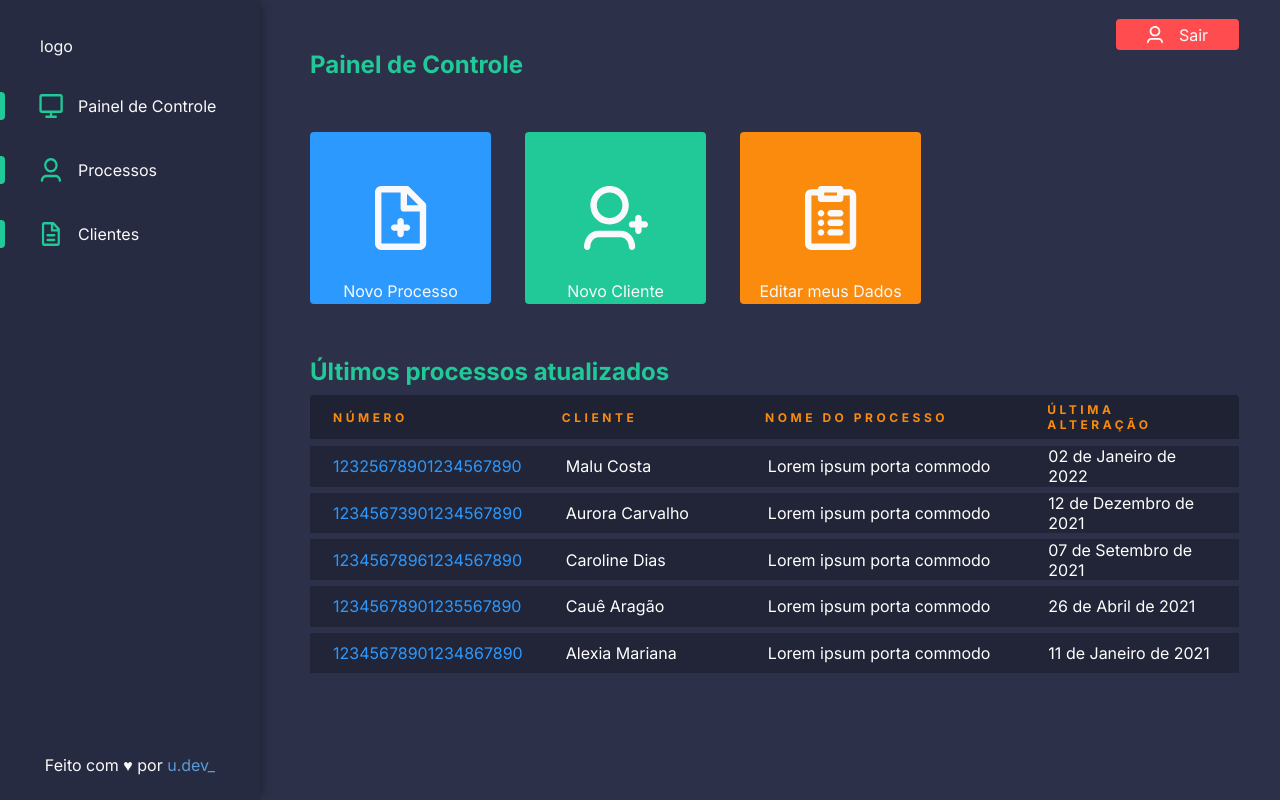
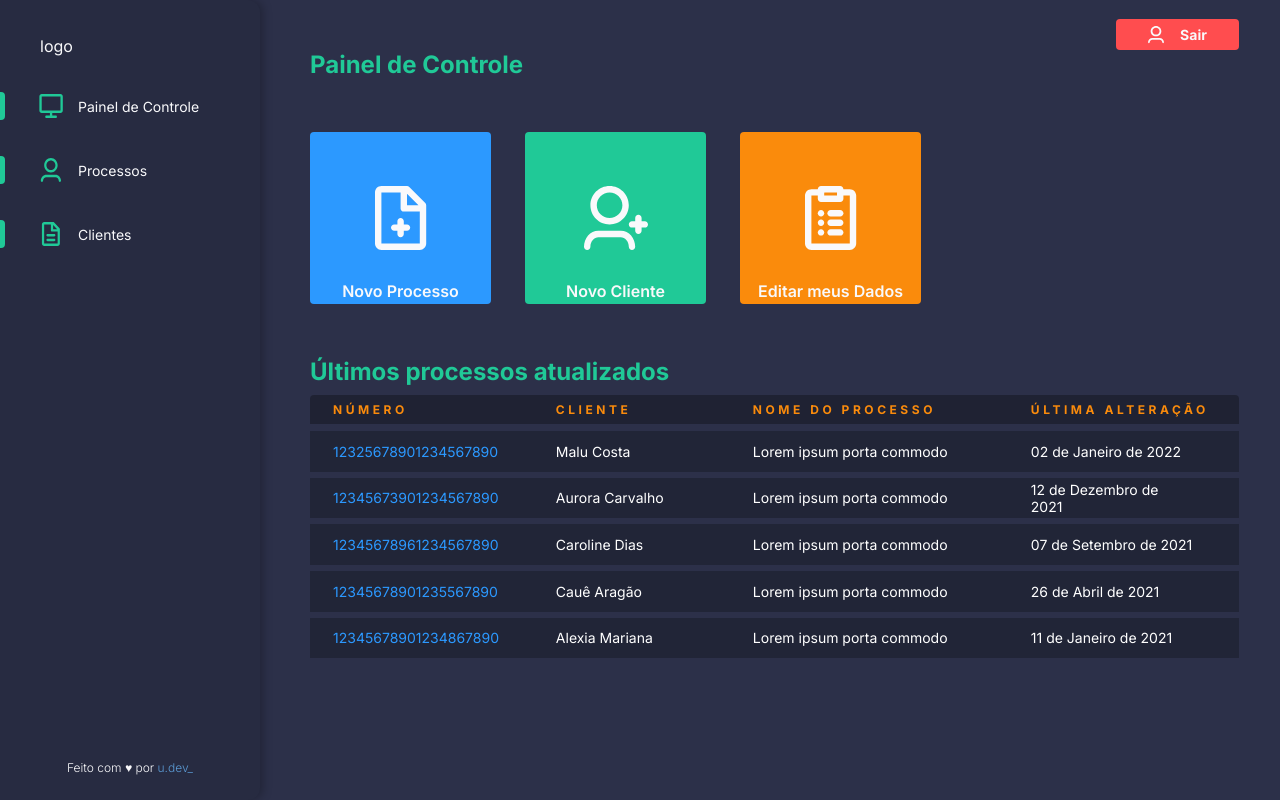
Before and after one commit to uthanhercules/client-themis-library, a React (Create React App) app: page /dashboard in a window 1280 px wide. Built offline with nearby package versions, Linux system fonts and the light colour scheme.

Commit message:
Font-size adjustments

```diff
--- a/public/index.html
+++ b/public/index.html
@@ -14,7 +14,7 @@
     <title>Themis Library</title>
     <link rel="preconnect" href="https://fonts.googleapis.com">
     <link rel="preconnect" href="https://fonts.gstatic.com" crossorigin>
-    <link href="https://fonts.googleapis.com/css2?family=Inter:wght@300;400;700&display=swap" rel="stylesheet">
+    <link href="https://fonts.googleapis.com/css2?family=Inter:wght@300;400;600;700&display=swap" rel="stylesheet">
   </head>
   <body>
     <noscript>You need to enable JavaScript to run this app.</noscript>
--- a/src/components/ControlBoard/style.scss
+++ b/src/components/ControlBoard/style.scss
@@ -13,6 +13,10 @@
 
     color: #f9f9fb;
 
+    span {
+        font-weight: 600;
+    }
+
     .Icon-ControlBoard {
         margin: 54px 65px 31px;
     }
--- a/src/components/Header/style.scss
+++ b/src/components/Header/style.scss
@@ -19,5 +19,10 @@
         border-radius: 4px;
 
         color: #f9f9fb;
+
+        span {
+            font-size: 14px;
+            font-weight: 700;
+        }
     }
 }
--- a/src/components/LatestLawsuitUpdates/style.scss
+++ b/src/components/LatestLawsuitUpdates/style.scss
@@ -2,13 +2,16 @@
     height: 40.63px;
 
     display: flex;
-    justify-content: space-between;
     align-items: center;
 
     padding: 0px 23px;
     background: rgba(31, 34, 51, 0.8);
 
     text-align: start;
+
+    span {
+        font-size: 14px;
+    }
 
     .text-blue {
         color: #2c99ff;
@@ -19,21 +22,21 @@
     }
 
     .Number {
-        width: 182.83px;
+        width: 172.83px;
         margin-right: 50px;
     }
 
     .Client {
-        width: 175px;
+        width: 165px;
         margin-right: 32px;
     }
 
     .Lawsuit-Name {
-        width: 263px;
+        width: 253px;
         margin-right: 25px;
     }
 
     .Last-Update {
-        width: 172.56px;
+        width: 162.56px;
     }
 }
--- a/src/components/SideMenu/style.scss
+++ b/src/components/SideMenu/style.scss
@@ -18,6 +18,10 @@
             margin-right: 34px;
         }
 
+        span {
+            font-size: 14px;
+        }
+
         .Icon-SideMenu {
             width: 24px;
             height: 24px;
--- a/src/pages/App-Dashboard/style.scss
+++ b/src/pages/App-Dashboard/style.scss
@@ -29,6 +29,8 @@
         flex-direction: column;
         justify-items: center;
         align-items: center;
+        font-size: 12px;
+        font-weight: 300;
 
         .by {
             color: #5b9bd5;
@@ -74,7 +76,6 @@
 
         .Menu-Lawsuit {
             display: flex;
-            justify-content: space-between;
             align-items: center;
 
             padding: 7px 23px;
@@ -93,22 +94,18 @@
             margin-bottom: 7px;
 
             .Number {
-                width: 182.83px;
+                width: 172.83px;
                 margin-right: 50px;
             }
 
             .Client {
-                width: 175px;
+                width: 165px;
                 margin-right: 32px;
             }
 
             .Lawsuit-Name {
-                width: 263px;
+                width: 253px;
                 margin-right: 25px;
-            }
-
-            .Last-Update {
-                width: 172.56px;
             }
         }
 
```
